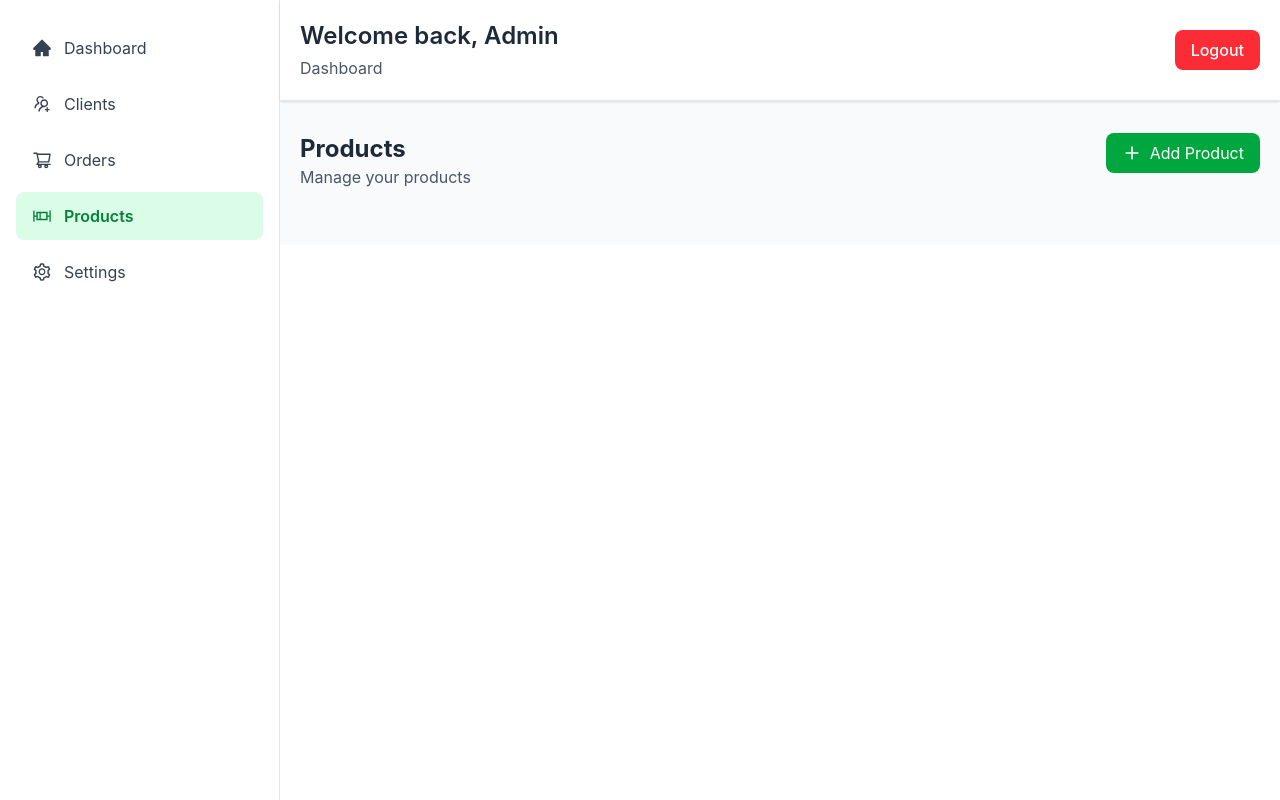
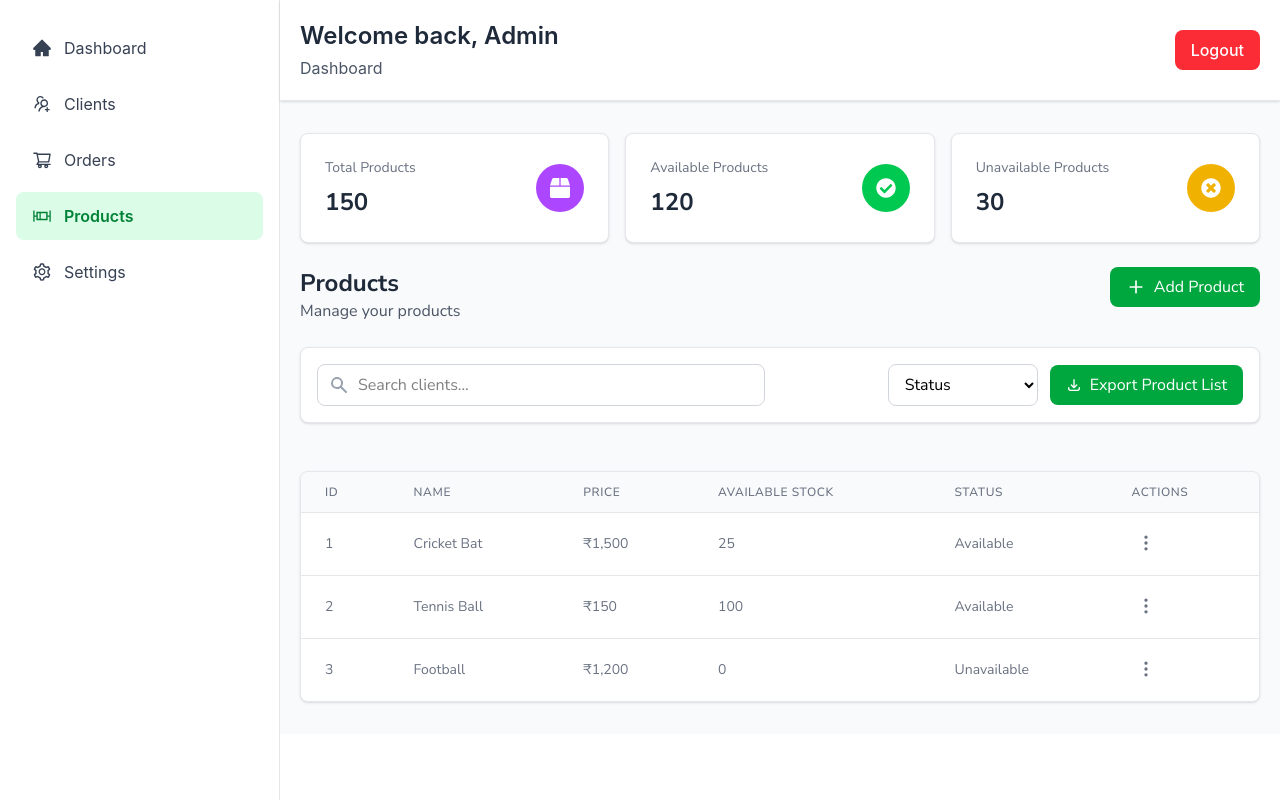
Before and after one commit to team-pr01/good-king-billing-client, a React (Vite) app: page /admin/dashboard/products in a window 1280 px wide. Built offline with nearby package versions, Linux system fonts and the light colour scheme.

Commit message:
Added products page

```diff
--- a/src/pages/Admin/Products/Products.tsx
+++ b/src/pages/Admin/Products/Products.tsx
@@ -1,28 +1,165 @@
+/* eslint-disable @typescript-eslint/no-explicit-any */
 import { useState } from "react";
-import { FiPlus } from "react-icons/fi";
+import { FiEdit, FiPlus, FiTrash2 } from "react-icons/fi";
 import AddProductModal from "../../../components/Dashboard/ProductsPage/AddProductModal/AddProductModal";
+import Table from "../../../components/Reusable/Table/Table";
+import DashboardCard from "../../../components/Dashboard/DashboardCard/DashboardCard";
+import {
+  FaBox,
+  FaCheckCircle,
+  FaTimesCircle,
+} from "react-icons/fa";
 
 const Products = () => {
-    const [isAddproductModalOpen, setIsAddProductModalOpen] = useState<boolean>(false);
+    const [searchValue, setSearchValue] = useState("");
+    const [statusFilter, setStatusFilter] = useState("");
+  const [isAddProductModalOpen, setIsAddProductModalOpen] =
+    useState<boolean>(false);
+
+  const products = [
+    { id: "1", name: "Cricket Bat", price: "₹1,500", stock: 25, status: "Available" },
+    { id: "2", name: "Tennis Ball", price: "₹150", stock: 100, status: "Available" },
+    { id: "3", name: "Football", price: "₹1,200", stock: 0, status: "Unavailable" },
+  ];
+
+  const productColumns = [
+    { key: "id", label: "ID" },
+    { key: "name", label: "Name" },
+    { key: "price", label: "Price" },
+    { key: "stock", label: "Available Stock" },
+    { key: "status", label: "Status" },
+  ];
+
+  const productActions = [
+    {
+      icon: <FiEdit />,
+      label: "Update",
+      onClick: (row: any) => console.log("Update product:", row),
+    },
+    {
+      icon: <FiTrash2 />,
+      label: "Delete",
+      onClick: (row: any) => console.log("Delete product:", row),
+      className: "text-red-600",
+    },
+  ];
   return (
-    <div>
-      <div className="flex justify-between items-start mb-6">
+    <div className="font-Nunito flex flex-col gap-6">
+      <div className="grid grid-cols-1 md:grid-cols-3 gap-4">
+        {/* Products */}
+        <DashboardCard
+          title="Total Products"
+          value={150}
+          Icon={FaBox}
+          bgColor="bg-purple-500"
+        />
+        <DashboardCard
+          title="Available Products"
+          value={120}
+          Icon={FaCheckCircle}
+          bgColor="bg-green-500"
+        />
+        <DashboardCard
+          title="Unavailable Products"
+          value={30}
+          Icon={FaTimesCircle}
+          bgColor="bg-yellow-500"
+        />
+      </div>
+
+      <div className="flex justify-between items-start">
         <div>
           <h1 className="text-2xl font-bold text-gray-800">Products</h1>
           <p className="text-gray-600">Manage your products</p>
         </div>
 
-          <button
-            onClick={() => setIsAddProductModalOpen(true)}
-            className="px-4 py-2 bg-green-600 text-white rounded-lg hover:bg-green-700 focus:outline-none focus:ring-2 focus:ring-green-500 focus:ring-offset-2 flex items-center gap-2 transition-colors cursor-pointer">
-            <FiPlus className="w-5 h-5" />
-            Add Product
-          </button>
+        <button
+          onClick={() => setIsAddProductModalOpen(true)}
+          className="px-4 py-2 bg-green-600 text-white rounded-lg hover:bg-green-700 focus:outline-none focus:ring-2 focus:ring-green-500 focus:ring-offset-2 flex items-center gap-2 transition-colors cursor-pointer"
+        >
+          <FiPlus className="w-5 h-5" />
+          Add Product
+        </button>
       </div>
+
+       {/* Search and Filters Container */}
+      <div className="bg-white p-4 rounded-lg shadow-sm border border-gray-200 mb-6">
+        <div className="flex justify-between items-center gap-4 flex-wrap">
+          {/* Search Bar */}
+          <div className="flex-grow max-w-md">
+            <div className="relative">
+              <div className="absolute inset-y-0 left-0 pl-3 flex items-center pointer-events-none">
+                <svg
+                  className="h-5 w-5 text-gray-400"
+                  xmlns="http://www.w3.org/2000/svg"
+                  viewBox="0 0 20 20"
+                  fill="currentColor"
+                >
+                  <path
+                    fillRule="evenodd"
+                    d="M8 4a4 4 0 100 8 4 4 0 000-8zM2 8a6 6 0 1110.89 3.476l4.817 4.817a1 1 0 01-1.414 1.414l-4.816-4.816A6 6 0 012 8z"
+                    clipRule="evenodd"
+                  />
+                </svg>
+              </div>
+              <input
+                type="text"
+                value={searchValue}
+                onChange={(e) => setSearchValue(e.target.value)}
+                className="block w-full pl-10 pr-3 py-2 border border-gray-300 rounded-lg focus:outline-none focus:ring-1 focus:ring-green-500 focus:border-green-500 transition duration-300"
+                placeholder="Search clients..."
+              />
+            </div>
+          </div>
+
+          {/* Filters Container */}
+          <div className="flex gap-3 flex-wrap items-center">
+            {/* Status Filter Dropdown */}
+            <div className="min-w-[150px]">
+              <select
+                value={statusFilter}
+                onChange={(e) => setStatusFilter(e.target.value)}
+                className="w-full px-3 py-2 border border-gray-300 rounded-lg focus:outline-none focus:ring-2 focus:ring-green-500 focus:border-green-500 bg-white cursor-pointer"
+              >
+                <option value="">Status</option>
+                <option value="active">Available</option>
+                <option value="inactive">Unavailable</option>
+              </select>
+            </div>
+
+            {/* Export Client List Button */}
+            <button
+              className="px-4 py-2 bg-green-600 text-white rounded-lg hover:bg-green-700 focus:outline-none focus:ring-2 focus:ring-green-500 focus:ring-offset-2 flex items-center gap-2 transition-colors cursor-pointer"
+            >
+              <svg
+                className="w-4 h-4"
+                fill="none"
+                stroke="currentColor"
+                viewBox="0 0 24 24"
+                xmlns="http://www.w3.org/2000/svg"
+              >
+                <path
+                  strokeLinecap="round"
+                  strokeLinejoin="round"
+                  strokeWidth={2}
+                  d="M4 16v1a3 3 0 003 3h10a3 3 0 003-3v-1m-4-4l-4 4m0 0l-4-4m4 4V4"
+                />
+              </svg>
+              Export Product List
+            </button>
+          </div>
+        </div>
+      </div>
+      <Table
+        columns={productColumns}
+        data={products}
+        actions={productActions}
+        rowKey="id"
+      />
 
       {/* Add Area Modal */}
       <AddProductModal
-        isOpen={isAddproductModalOpen}
+        isOpen={isAddProductModalOpen}
         onClose={() => setIsAddProductModalOpen(false)}
       />
     </div>
```
